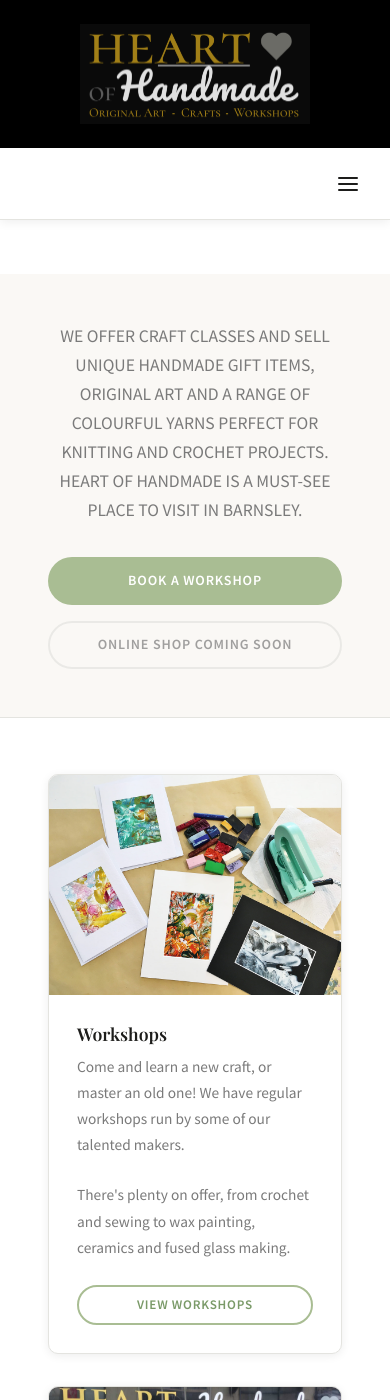
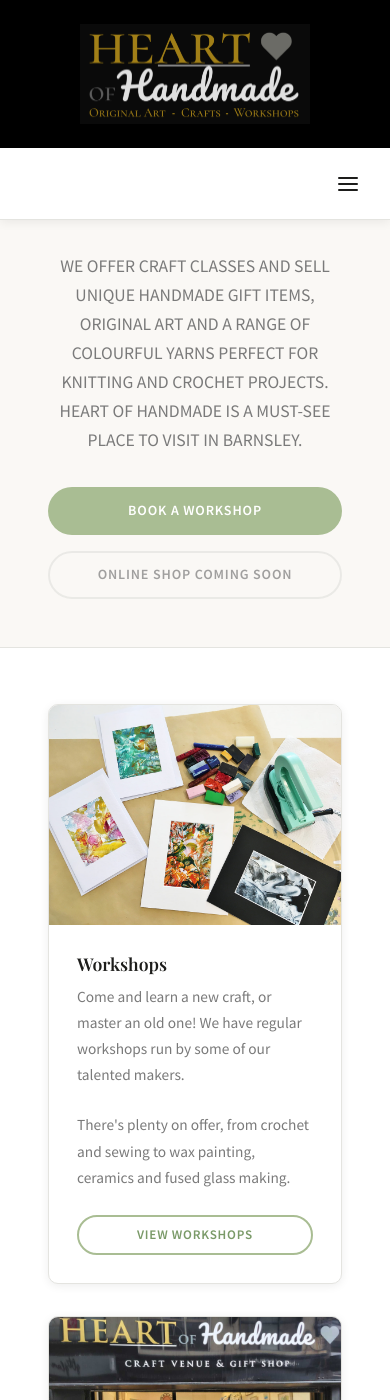
Before and after one commit to yule/heartofhandmade, a Jekyll site: the page built from index.html, in a window 390 px wide and 1400 px high, scrolled down 426 px. Built offline with Jekyll 4.4.1, drawn with Linux system fonts in a browser that asks for light colours; some web fonts are replaced.

Commit message:
fix image of shop cutting off

```diff
--- a/assets/css/site.css
+++ b/assets/css/site.css
@@ -489,7 +489,6 @@ small { font-size: 0.87em; }
   }
   .nav-toggle { display: block; margin-left: auto; }
 
-  .hero { min-height: 480px; }
   .hero-actions { flex-direction: column; align-items: center; }
   .hero-actions .btn { width: 100%; text-align: center; max-width: 320px; }
 
```
Also changed, not shown: 1 other file.
